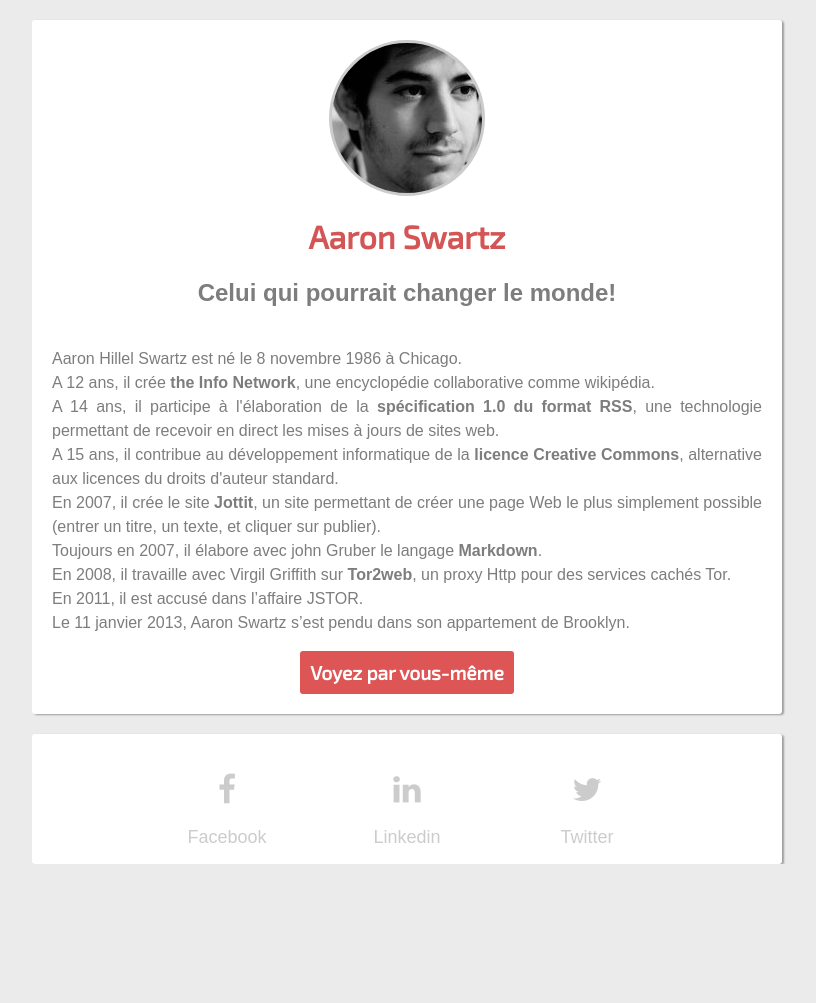
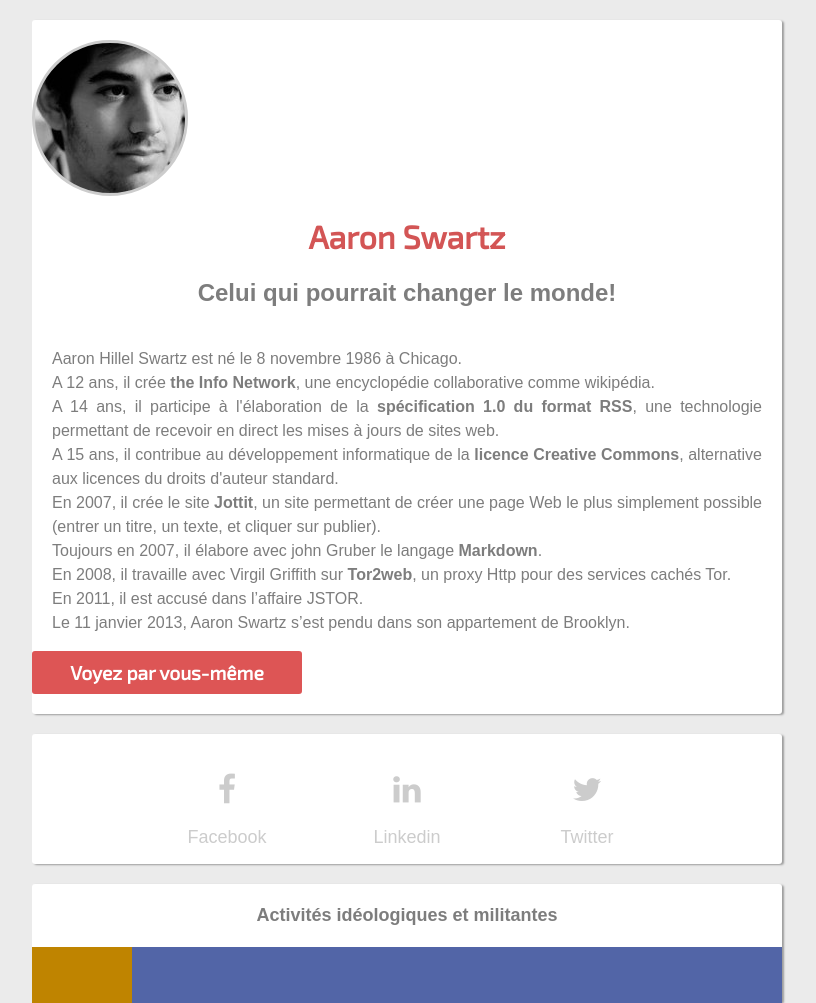
Before and after one commit to jldenbroeder/aaron-swartz, a plain HTML site: page index.html in a window 1280 px wide. Shown: the whole page, without its empty margins (233-1049 px from the left). Before the commit the page ends 864 px from the top, so only its background shows below. Drawn offline with Linux system fonts and the light colour scheme.

Commit message:
flebox nettoyage

```diff
--- a/index.html
+++ b/index.html
@@ -53,5 +53,16 @@ Le 11 janvier 2013, Aaron Swartz s’est pendu dans son appartement de Brooklyn.
       <p class="legende-icone">Twitter</p>
     </div>
   </div>
+  <!-- Activités -->
+  <div class="row align-vertical">
+    <!-- Titre centré -->
+      <div class="align-vertical">
+        <p class="texte-centre titre">Activités idéologiques et militantes</p>
+        <div class="align-horizontal">
+          <div class="col_30"><p>&nbsp;</p></div>
+          <div class="col_fin"><p>&nbsp;</p></div>
+        </div>
+      </div>
+  </div>
 </body>
 </html>
--- a/style.css
+++ b/style.css
@@ -4,44 +4,19 @@ html, body {
   width: 100%; /* Largeur 100% */
   min-height:100%; /* 100% sur la hauteur */
 
-  display: -webkit-box;
-  display: -webkit-flex;
-  display: -moz-box;
-  display: -ms-flexbox;
   display: flex;
-  flex-direction: column;
-   /* l'un en dessous de l'autre */
-  -webkit-box-orient: vertical;
-  -webkit-box-direction: normal;
-  -webkit-flex-direction: column;
-  -moz-box-orient: vertical;
-  -moz-box-direction: normal;
-  -ms-flex-direction: column;
+  /* l'un en dessous de l'autre */
   flex-direction: column;
   /* chaque row à la ligne */
   flex-wrap: wrap;
-  -ms-flex-wrap: wrap;
   /* centrer horizontalement */
   justify-content: center;
-  -ms-flex-pack: center;
   /* centrer verticalement */
   align-items: center;
-  -ms-flex-align: center;
+
   background-color: #ebebeb;
 }
-p
-{
-font-family: Arial, Verdana, Impact, sans-serif;
-color: #7d7d7d;
-line-height: 1.5;
-}
-
 .row{
-  display: -webkit-box;
-  display: -webkit-flex;
-  display: -moz-box;
-  display: -ms-flexbox;
-  display: flex;
   width: 70%; /* A CHANGER */
   max-width: 750px;
   min-width: 460px;
@@ -57,26 +32,18 @@ line-height: 1.5;
   box-shadow: 2px 1px 2px #9d9d9d;
 }
 .align-vertical{
+  display: flex;
   /* l'un en dessous de l'autre */
- -webkit-box-orient: vertical;
- -webkit-box-direction: normal;
- -webkit-flex-direction: column;
- -moz-box-orient: vertical;
- -moz-box-direction: normal;
- -ms-flex-direction: column;
- flex-direction: column;
- /* centrer verticalement */
- align-items: center;
- -ms-flex-align: center;
+  flex-direction: column;
+  /* centrer horizontalement */
+  justify-content: center;
 }
 .align-horizontal{
+  display: flex;
   /* l'un à côté de l'autre */
- -webkit-flex-direction: row;
- -ms-flex-direction: row;
  flex-direction: row;
  /* centrer horizontalement */
  justify-content: center;
- -ms-flex-pack: center;
 }
 #circle {
   margin-top: 20px;
@@ -92,20 +59,23 @@ line-height: 1.5;
   border-style: solid;
   border-color: #cccccc;
 }
+h1 {
+  font-size:200%;
+  font-family: 'Exo 2', sans-serif;
+  color: rgb(211, 85, 85);
+}
+h3{
+  /*font-family: 'Marck Script', cursive;*/
+  font-size:150%;
+  font-family: Arial, Verdana, Impact, sans-serif;
+  color: rgb(125, 125, 125);
+}
 #bouton{
-  display: -webkit-box;
-  display: -webkit-flex;
-  display: -moz-box;
-  display: -ms-flexbox;
   display: flex;
   flex-direction: column;
   /* centrer horizontalement */
   align-items: center;
-  -ms-flex-align: center;
-  /* centrer horizontalement */
-  align-items: center;
-  -ms-flex-align: center;
-  /*width:250px;*/
+  width:250px;
   /*height:50px;*/
   padding: 10px;
   margin-bottom: 20px;
@@ -124,6 +94,12 @@ line-height: 1.5;
   }
 #bouton a:hover{
   color: rgb(236, 255, 83);
+  }
+  p
+  {
+    font-family: Arial, Verdana, Impact, sans-serif;
+    color: #7d7d7d;
+    line-height: 1.5;
   }
 .bloc-icone{
   width: 100px;
@@ -145,20 +121,27 @@ line-height: 1.5;
 .texte-justify{
   text-align: justify;
 }
+.titre{
+  font-size: 18px;
+  font-weight: 600;
+
+}
 .col_100{
   padding-left: 20px;
   padding-right: 20px;
 }
-
-h1 {
- font-size:200%;
- font-family: 'Exo 2', sans-serif;
- color: rgb(211, 85, 85);
- }
-
-h3{
-  /*font-family: 'Marck Script', cursive;*/
-  font-size:150%;
-  font-family: Arial, Verdana, Impact, sans-serif;
-  color: rgb(125, 125, 125);
+.col_30{
+  width: 100px;
+  background-color: rgb(191, 132, 0);
+  border-style: solid;
+  border: 1px;
+  border-color: #3d0d0d;
 }
+.col_fin {
+  -webkit-box-flex: 1;
+  -moz-box-flex: 1;
+  -webkit-flex: 1;
+  -ms-flex: 1;
+  flex: 1;
+  background-color: rgb(82, 101, 167);
+}
```
